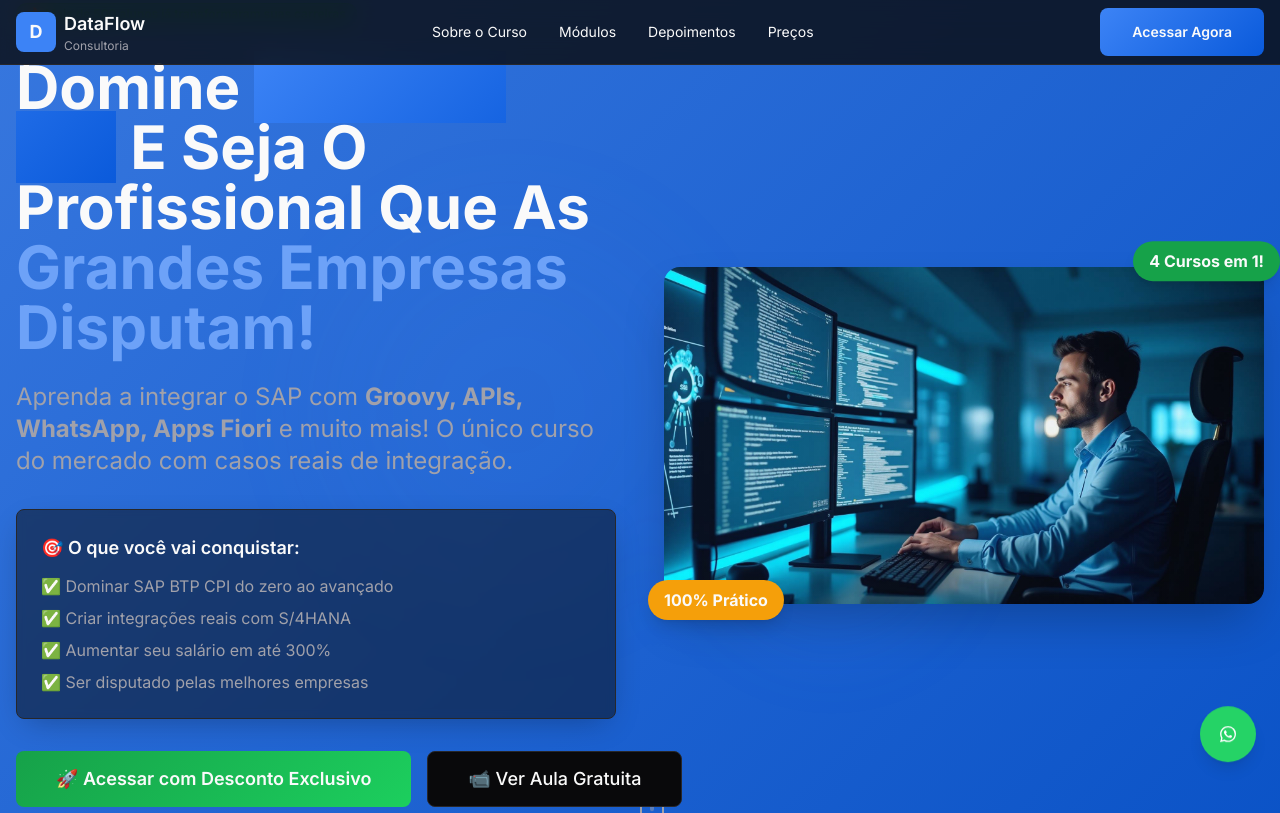
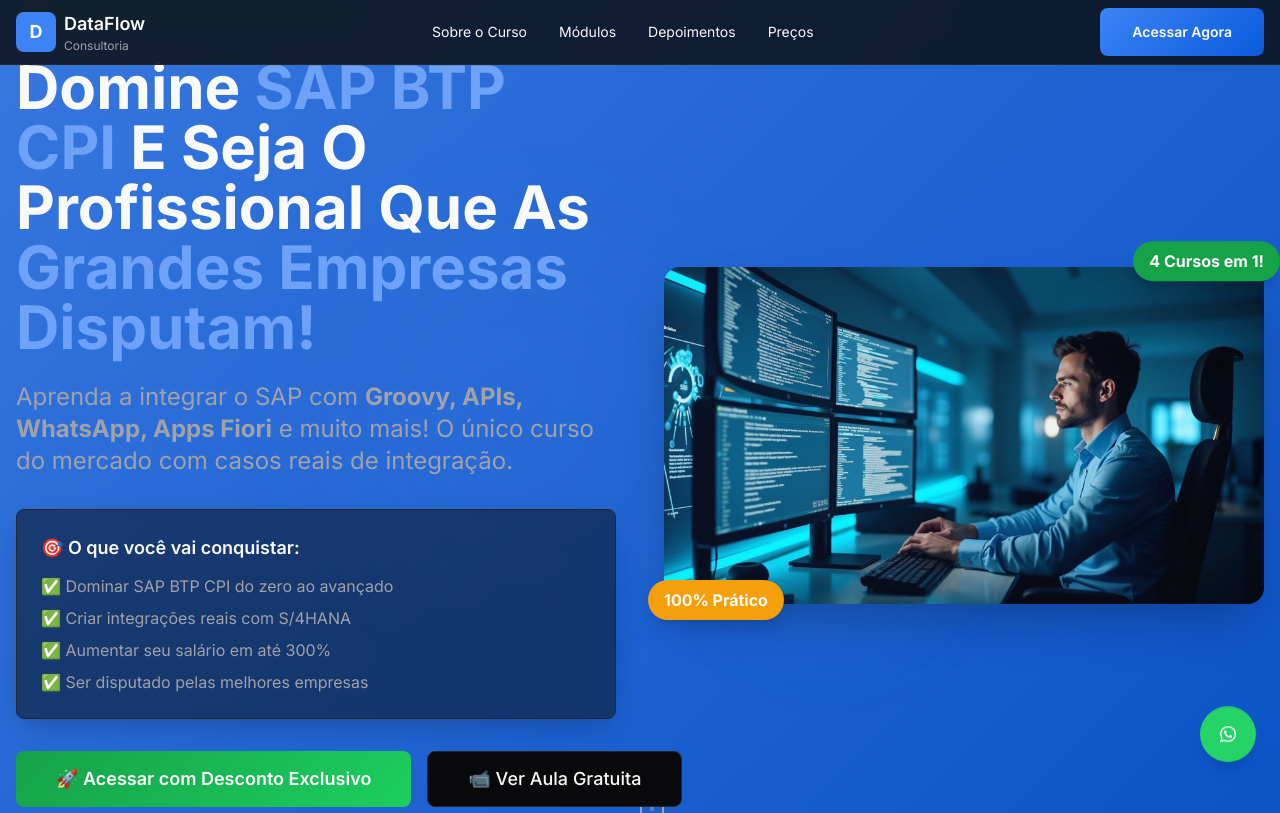
Before and after one commit to lorrangp10/apbtp-sales-revamp, a React (Vite) app: page / in a window 1280 px wide. Shown: the top 813 px of the page. Built offline with nearby package versions, Linux system fonts and the light colour scheme.

Commit message:
Fix text color issue
The text "SAP BTP CPI" is still displaying incorrectly. Further adjustments are needed to ensure the correct text color is applied.

```diff
--- a/src/components/HeroSection.tsx
+++ b/src/components/HeroSection.tsx
@@ -25,7 +25,7 @@ export const HeroSection = () => {
             <div className="space-y-6">
               <h1 className="text-4xl lg:text-6xl font-bold leading-tight">
                 Domine{" "}
-                <span className="gradient-hero bg-clip-text text-transparent">
+                <span className="text-primary-glow font-bold">
                   SAP BTP CPI
                 </span>{" "}
                 E Seja O Profissional Que As{" "}
```
